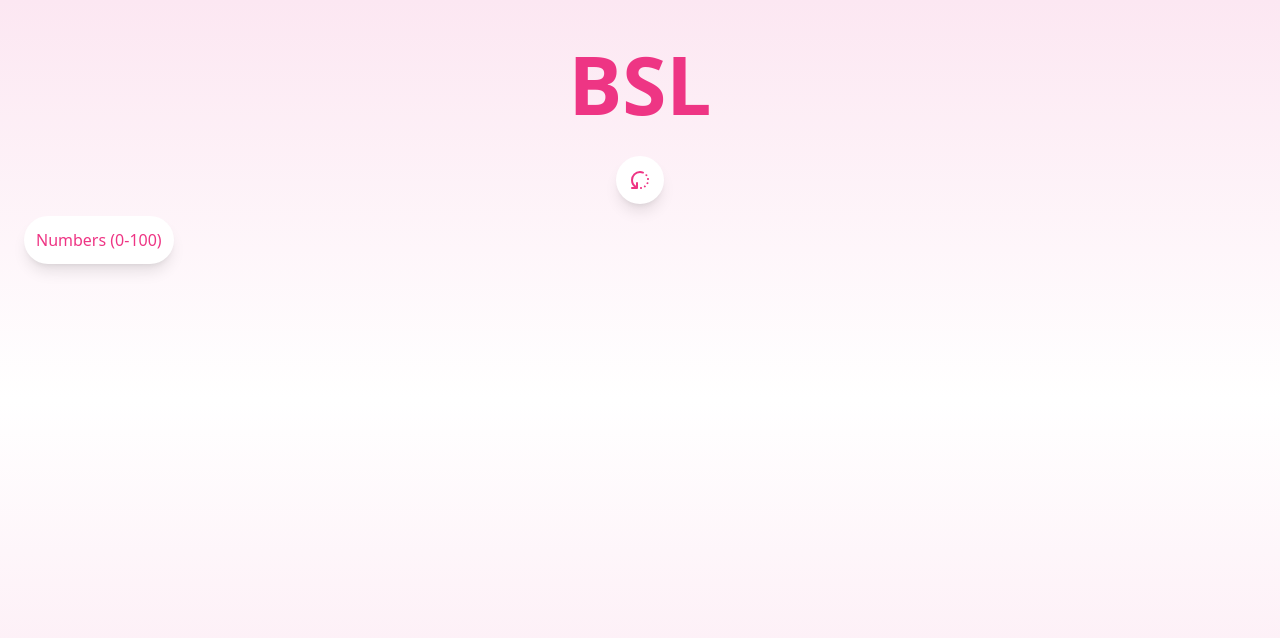
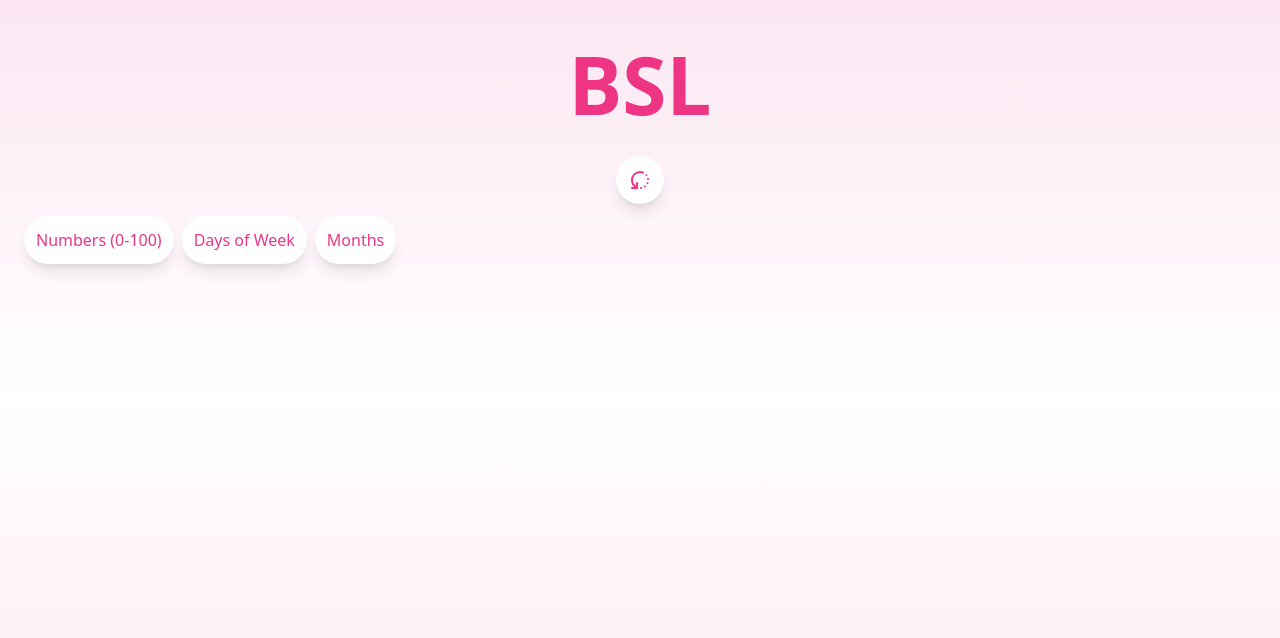
Before and after one commit to bobbymannino/bsl-flashcards, a SvelteKit app: page / in a window 1280 px wide. Shown: the top 638 px of the page. Built offline with nearby package versions, Linux system fonts and the light colour scheme.

Commit message:
add months generator

```diff
--- a/src/routes/+page.svelte
+++ b/src/routes/+page.svelte
@@ -1,20 +1,24 @@
 <script lang="ts">
   import Button from "$lib/components/ui/button.svelte";
   import Container from "$lib/components/ui/container.svelte";
+  import { generateRandomDayOfWeek, generateRandomMonth } from "$lib/generators/dates";
   import { generateRandomInt } from "$lib/generators/numbers";
   import RefreshIcon from "$lib/icons/refresh-icon.svelte";
   import { getRandomElement } from "$lib/utils";
 
   let value = $state("BSL");
   let isIntsEnabled = $state(true);
+  let isDaysOfWeekEnabled = $state(true);
+  let isMonthsEnabled = $state(true);
 
   function generate() {
     let generators = [];
 
     if (isIntsEnabled) generators.push(generateRandomInt);
+    if (isDaysOfWeekEnabled) generators.push(generateRandomDayOfWeek);
+    if (isMonthsEnabled) generators.push(generateRandomMonth);
 
     const generator = getRandomElement(generators);
-    console.log("1", generator);
     if (!generator) {
       alert("No value generator");
       return;
@@ -33,12 +37,24 @@
       <RefreshIcon class="transition-transform duration-500 group-hover/button:-rotate-360" />
     </Button>
   </div>
-  <div class="flex flex-wrap gap-1">
+  <div class="flex flex-wrap gap-2">
     <Button
       onclick={() => (isIntsEnabled = !isIntsEnabled)}
       class={isIntsEnabled ? null : "opacity-50"}
     >
       Numbers (0-100)
     </Button>
+    <Button
+      onclick={() => (isDaysOfWeekEnabled = !isDaysOfWeekEnabled)}
+      class={isDaysOfWeekEnabled ? null : "opacity-50"}
+    >
+      Days of Week
+    </Button>
+    <Button
+      onclick={() => (isMonthsEnabled = !isMonthsEnabled)}
+      class={isMonthsEnabled ? null : "opacity-50"}
+    >
+      Months
+    </Button>
   </div>
 </Container>
```
Also changed, not shown: src/lib/generators/dates.ts (+28 -0 lines), 1 other file (tests, documents, lock files or other folders).
